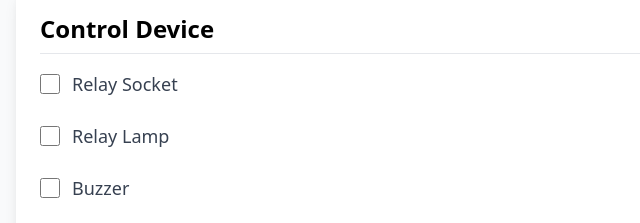
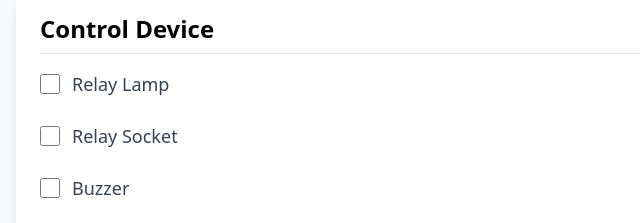
Before and after one commit to Elikplim-N/saccsv2, a plain HTML site: page index.html in a window 1280 px wide. Shown: the part 563-786 px from the top of the page, 0-640 px from the left. Drawn offline with nearby package versions, Linux system fonts and the light colour scheme; no server answers.

Commit message:
Fix label associations for Relay Lamp and Relay Socket checkboxes in control form

```diff
--- a/index.html
+++ b/index.html
@@ -67,11 +67,11 @@
         <form id="controlForm" class="space-y-6">
           <div class="flex items-center space-x-3">
             <input type="checkbox" id="controlRelaySocket" class="h-5 w-5 text-blue-600 focus:ring-blue-500 border-gray-300 rounded">
-            <label for="controlRelayLamp" class="text-lg font-medium text-gray-700">Relay Socket</label>
+            <label for="controlRelayLamp" class="text-lg font-medium text-gray-700">Relay Lamp</label>
           </div>
           <div class="flex items-center space-x-3">
             <input type="checkbox" id="controlRelayLamp" class="h-5 w-5 text-blue-600 focus:ring-blue-500 border-gray-300 rounded">
-            <label for="controlRelaySocket" class="text-lg font-medium text-gray-700">Relay Lamp</label>
+            <label for="controlRelaySocket" class="text-lg font-medium text-gray-700">Relay Socket</label>
           </div>
           <div class="flex items-center space-x-3">
             <input type="checkbox" id="controlBuzzer" class="h-5 w-5 text-blue-600 focus:ring-blue-500 border-gray-300 rounded">
```
